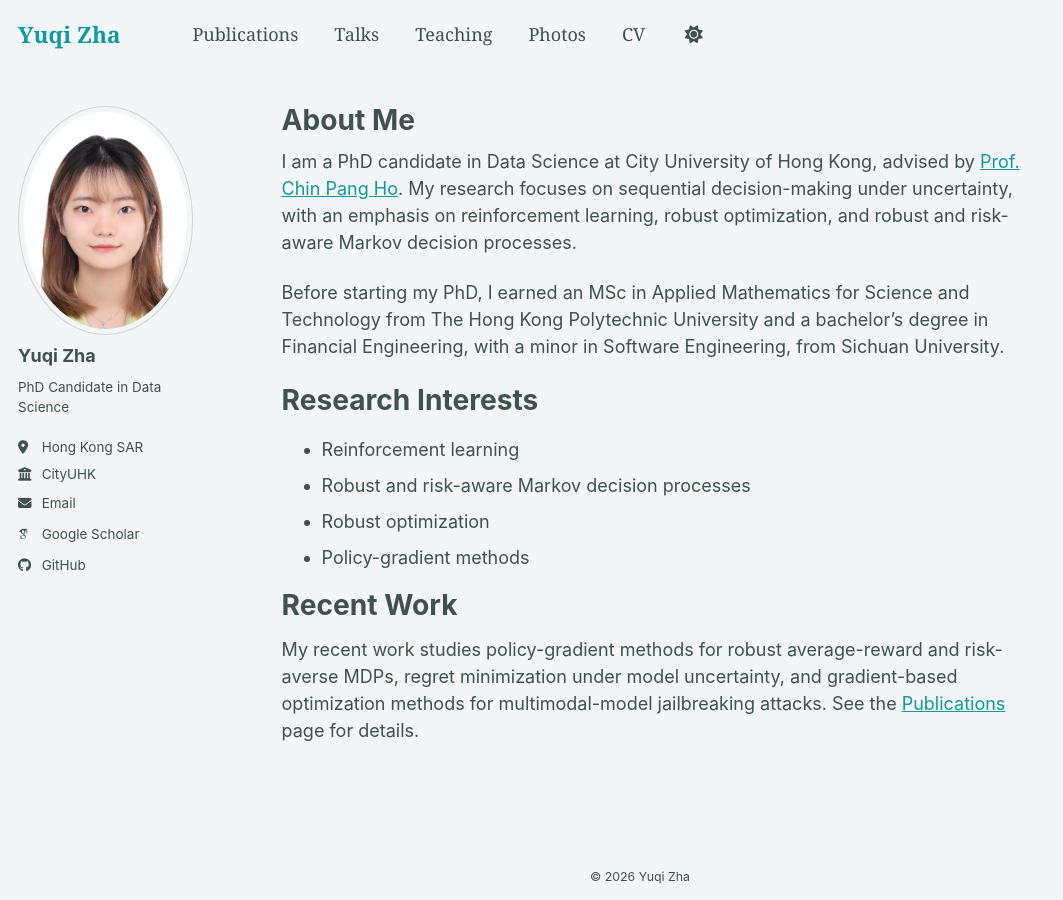
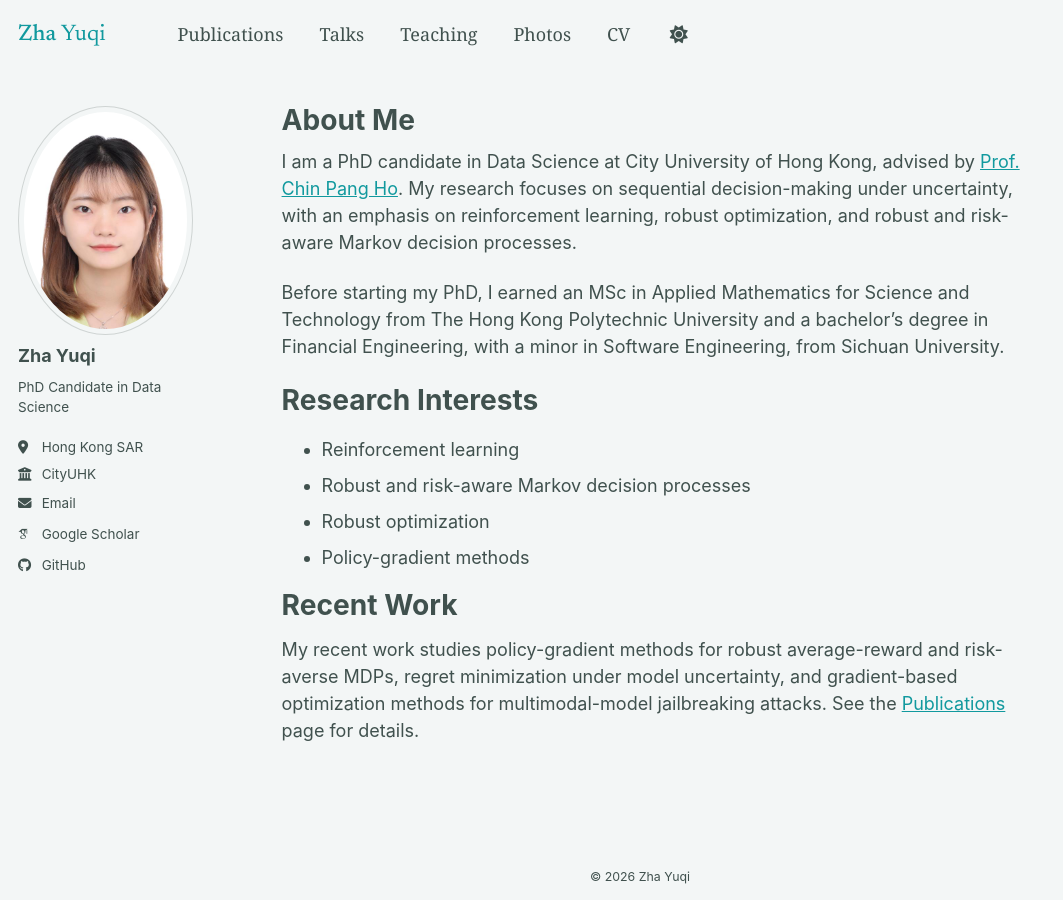
Before and after one commit to Charliez7/Charliez7.github.io, a Jekyll site: the page built from _pages/about.md, in a window 1280 px wide. Shown: the whole page, without its empty margins (0-1063 px from the left). Built offline with Jekyll 4.4.1, drawn with Linux system fonts in a browser that asks for light colours; some web fonts are replaced; a script bundle is joined from its source files by our own code; library files that are not in the unit come from our copies.

Commit message:
Refine site name typography

```diff
--- a/_config.yml
+++ b/_config.yml
@@ -9,10 +9,10 @@
 # Basic Site Settings
 locale                   : "en-US"
 site_theme               : "mint" # The available themes options are "default", "air", "sunrise", "mint", "dirt" and "contrast"
-title                    : "Yuqi Zha"
+title                    : "Zha Yuqi"
 title_separator          : "-"
-name                     : &name "Yuqi Zha"
-description              : &description "Academic website of Yuqi Zha, a PhD candidate studying reinforcement learning and robust optimization."
+name                     : &name "Zha Yuqi"
+description              : &description "Academic website of Zha Yuqi, a PhD candidate studying reinforcement learning and robust optimization."
 url                      : https://charliez7.github.io # The base hostname & protocol for your site e.g. "https://[your GitHub username].github.io",
                                                            # or if you already have some other page hosted on Github then use "https://[your GitHub username].github.io/[Your Repo Name]"
 baseurl                  : "" # the subpath of your site, e.g. "/blog"
@@ -24,7 +24,7 @@ repository               : "Charliez7/Charliez7.github.io"
 author:
   # Biographic information
   avatar           : "profile.jpg"
-  name             : "Yuqi Zha"
+  name             : "Zha Yuqi"
   pronouns         : # example: "she/her"
   bio              : "PhD Candidate in Data Science"
   location         : "Hong Kong SAR"
--- a/_includes/head/custom.html
+++ b/_includes/head/custom.html
@@ -4,6 +4,11 @@
 
 <!-- Support for Academicons -->
 <link rel="stylesheet" href="{{ base_path }}/assets/css/academicons.css"/>
+
+<!-- Site name typeface -->
+<link rel="preconnect" href="https://fonts.googleapis.com"/>
+<link rel="preconnect" href="https://fonts.gstatic.com" crossorigin/>
+<link href="https://fonts.googleapis.com/css2?family=Newsreader:opsz,wght@6..72,400;6..72,500&amp;display=swap" rel="stylesheet"/>
 
 <!-- favicon from https://commons.wikimedia.org/wiki/File:OOjs_UI_icon_academic-progressive.svg -->
 <link rel="apple-touch-icon" sizes="180x180" href="{{ base_path }}/images/apple-touch-icon-180x180.png"/>
--- a/_includes/masthead.html
+++ b/_includes/masthead.html
@@ -6,7 +6,7 @@
         <button><span class="navicon"></span></button>
         <ul class="visible-links">
           <li class="masthead__menu-item masthead__menu-item--lg persist {% if page.url == '/' or page.url == '/index.html' %}selected{% endif %}">
-            <a href="{{ base_path }}/">{{ site.title }}</a>
+            <a href="{{ base_path }}/" aria-label="{{ site.title }}"><span class="site-name__surname">Zha</span> <span class="site-name__given">Yuqi</span></a>
           </li>
           {% for link in site.data.navigation.main %}
             {% if link.url contains 'http' %}
--- a/_sass/layout/_masthead.scss
+++ b/_sass/layout/_masthead.scss
@@ -53,10 +53,19 @@
 
   &--lg {
     padding-right: 2em;
-    font-weight: 700;
+    font-weight: 400;
 
     a {
+      font-family: "Newsreader", $serif;
       font-size: $type-size-4;
+    }
+
+    .site-name__surname {
+      font-weight: 500;
+    }
+
+    .site-name__given {
+      font-weight: 400;
     }
   }
 }
```
